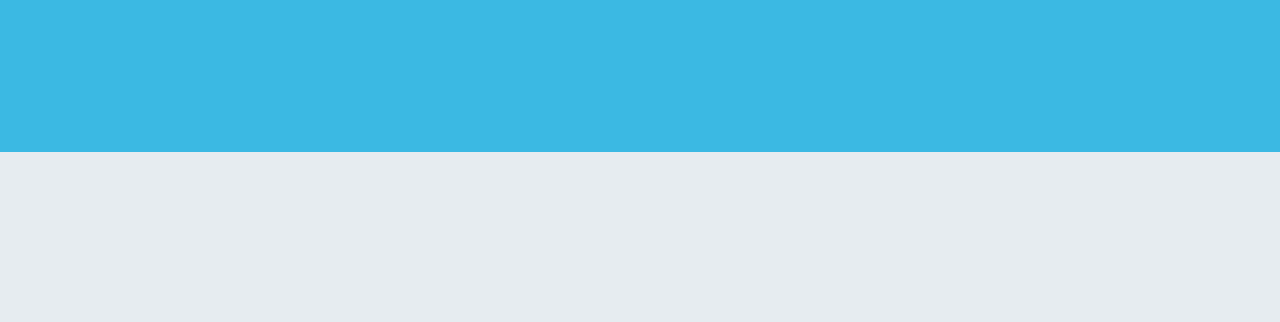
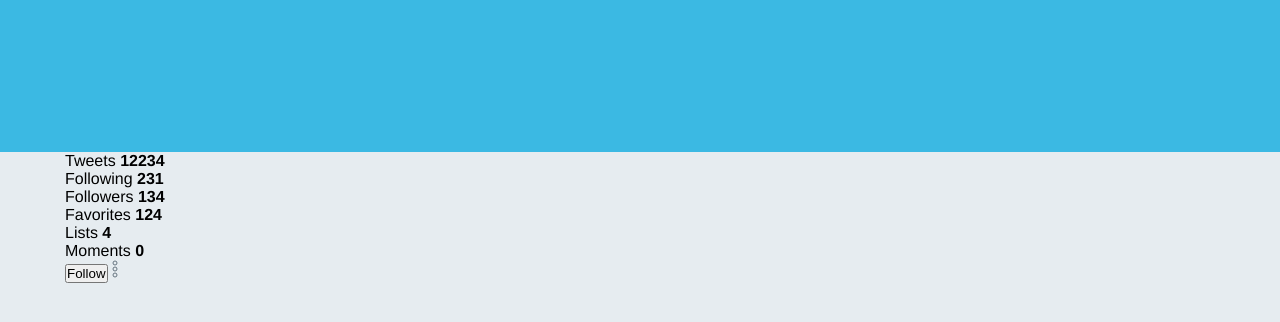
Before and after one commit to thiagofrancisquete/twitter-ui, a plain HTML site: page index.html in a window 1280 px wide. Shown: the part 274-596 px from the top of the page. Drawn offline with Linux system fonts and the light colour scheme.

Commit message:
menu profile info bar structure

```diff
--- a/index.html
+++ b/index.html
@@ -30,5 +30,23 @@
       </div>
     </header>
     <div class="banner">Sertanejo é bom demais</div>
+    <div class="bar">
+     <div class="content">
+      <ul>
+        <li class="active"><span>Tweets</span><strong> 12234</strong></li>
+        <li><span>Following</span><strong> 231</strong></li>
+        <li><span>Followers</span><strong> 134</strong></li>
+        <li><span>Favorites</span><strong> 124</strong></li>
+        <li><span>Lists</span><strong> 4</strong></li>
+        <li><span>Moments</span><strong> 0</strong></li>
+      </ul>
+      <div class="actions">
+        <button>
+          Follow
+        </button>
+        <img src="./images/more.svg" alt="" />
+      </div>
+     </div>
+    </div>
   </body>
 </html>
```
